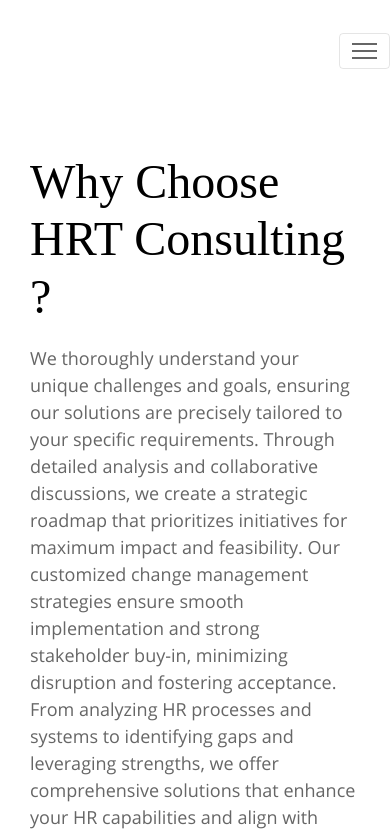
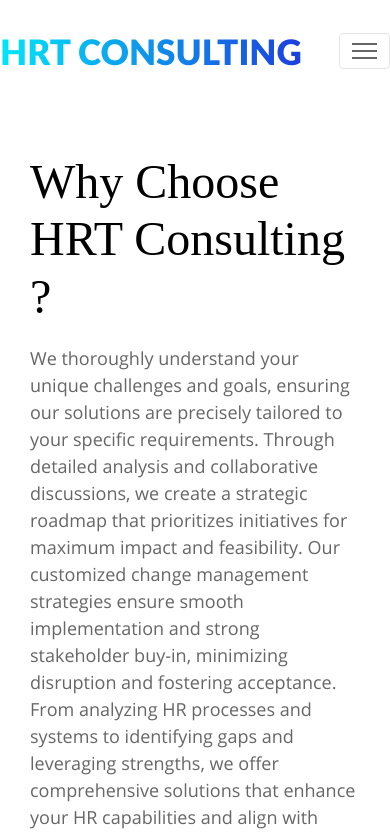
Before and after one commit to AjayAltra/hrt-website, a plain HTML site: page about.html in a window 390 px wide. Shown: the top 835 px of the page. Drawn offline with Linux system fonts and the light colour scheme; a web font is replaced by a local one.

Commit message:
Website Title color on mobile

```diff
--- a/css/style.css
+++ b/css/style.css
@@ -998,7 +998,7 @@ body {
   color: #0f91eb;
 }
 
-.contact-card a{
+.contact-card a {
   color: #666666 !important;
 }
 
@@ -1018,3 +1018,18 @@ body {
     display: none !important;
   }
 }
+
+@media (max-width: 600px) {
+  .hide-bg .navbar-brand {
+    background: -webkit-linear-gradient(right, #1d3ede, #01e6f8) !important;
+    background: -ms-linear-gradient(right, #1d3ede, #01e6f8) !important;
+    background: -moz-linear-gradient(right, #1d3ede, #01e6f8) !important;
+    background: -o-linear-gradient(right, #1d3ede, #01e6f8) !important;
+    -webkit-background-clip: text !important;
+    -ms-background-clip: text !important;
+    -o-background-clip: text !important;
+    -webkit-text-fill-color: transparent !important;
+    -ms-text-fill-color: transparent !important;
+    -o-text-fill-color: transparent !important;
+  }
+}
```
